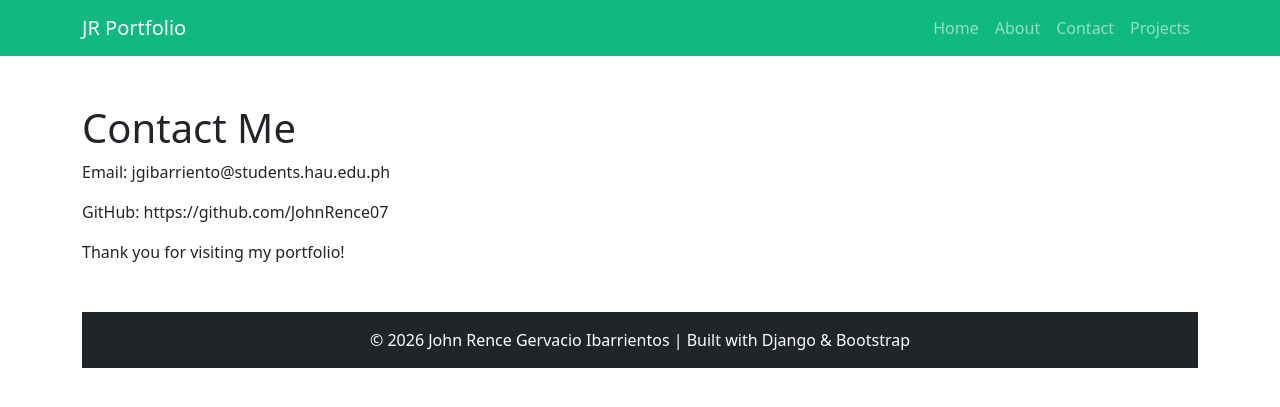
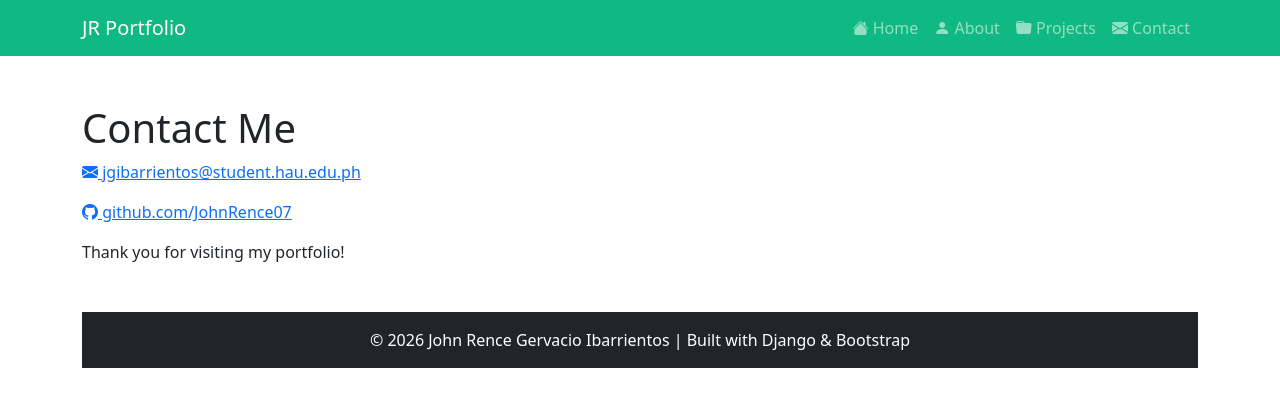
Before and after one commit to JohnRence07/MYPORTFOLIO, a Django app: template main/templates/main/contact.html in a window 1280 px wide. Shown: the top 407 px of the page. Run offline with Django 5.2, Linux system fonts and the light colour scheme; the template is opened without the code that fills it, so the values that code supplies are empty.

Commit message:
docs: update README and improve portfolio

```diff
--- a/main/templates/main/base.html
+++ b/main/templates/main/base.html
@@ -6,6 +6,7 @@
     <title>My Portfolio</title>
 
     <link href="https://cdn.jsdelivr.net/npm/bootstrap@5.3.0/dist/css/bootstrap.min.css" rel="stylesheet">
+    <link rel="stylesheet" href="https://cdn.jsdelivr.net/npm/bootstrap-icons@1.13.1/font/bootstrap-icons.min.css">
 </head>
 
 <body>
@@ -28,19 +29,27 @@
            <ul class="navbar-nav ms-auto">
 
     <li class="nav-item">
-                    <a class="nav-link" href="/">Home</a>
+        <a class="nav-link" href="/">
+            <i class="bi bi-house-fill"></i> Home
+        </a>
     </li>
 
     <li class="nav-item">
-                    <a class="nav-link" href="/about/">About</a>
+        <a class="nav-link" href="/about/">
+            <i class="bi bi-person-fill"></i> About
+        </a>
     </li>
 
     <li class="nav-item">
-                    <a class="nav-link" href="/contact/">Contact</a>
+        <a class="nav-link" href="/projects/">
+            <i class="bi bi-folder-fill"></i> Projects
+        </a>
     </li>
 
     <li class="nav-item">
-                    <a class="nav-link" href="/projects/">Projects</a>
+        <a class="nav-link" href="/contact/">
+            <i class="bi bi-envelope-fill"></i> Contact
+        </a>
     </li>
 
 </ul>
--- a/main/templates/main/contact.html
+++ b/main/templates/main/contact.html
@@ -4,9 +4,19 @@
 
 <h1>Contact Me</h1>
 
-<p>Email: jgibarriento@students.hau.edu.ph</p>
+<p>
+    <a href="mailto:jgibarrientos@student.hau.edu.ph">
+        <i class="bi bi-envelope-fill"></i>
+        jgibarrientos@student.hau.edu.ph
+    </a>
+</p>
 
-<p>GitHub: https://github.com/JohnRence07</p>
+<p>
+    <a href="https://github.com/JohnRence07" target="_blank">
+        <i class="bi bi-github"></i>
+        github.com/JohnRence07
+    </a>
+</p>
 
 <p>Thank you for visiting my portfolio!</p>
 
--- a/main/templates/main/index.html
+++ b/main/templates/main/index.html
@@ -16,7 +16,7 @@
     </h1>
 
     <h3 class="text-secondary">
-        Beginer Developer
+        Beginner Developer
     </h3>
 
     <p class="lead mt-4">
```
Lines whose indentation alone changed are shown as unchanged.
